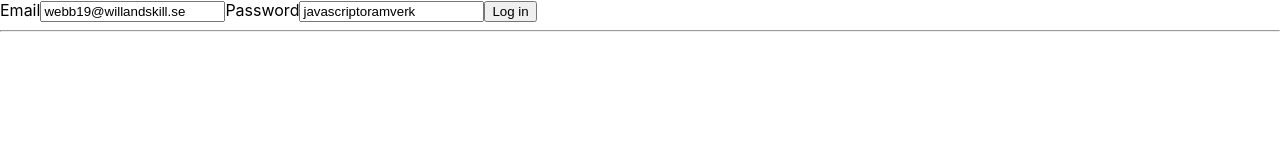
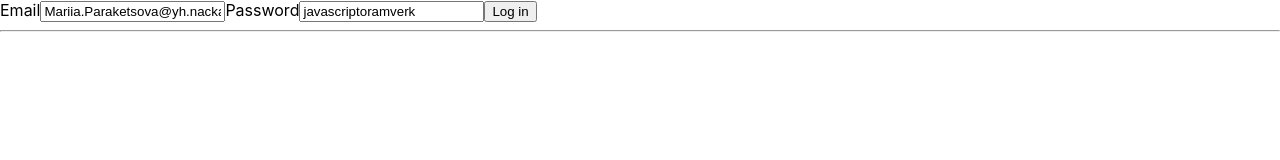
Before and after one commit to paraketsova/nackademin-b2b-crm, a React (Create React App) app: page /login in a window 1280 px wide. Shown: the top 160 px of the page. Built offline with nearby package versions, Linux system fonts and the light colour scheme.

Commit message:
Update login mail

```diff
--- a/src/pages/LoginPage.jsx
+++ b/src/pages/LoginPage.jsx
@@ -4,7 +4,7 @@ import { useHistory } from 'react-router-dom';
 export default function LoginPage() {
 
   const [formData, setFormData] = useState({
-    email: "webb19@willandskill.se",
+    email: "Mariia.Paraketsova@yh.nackademin.se",
     password: "javascriptoramverk"
   });
   const history = useHistory();
```
Also changed, not shown: 1 other file (tests, documents, lock files or other folders).
